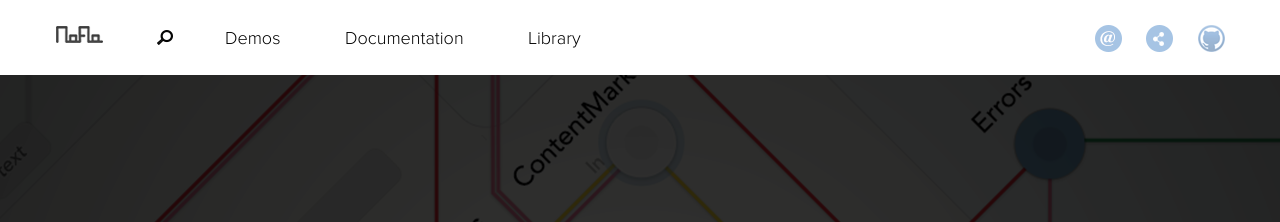
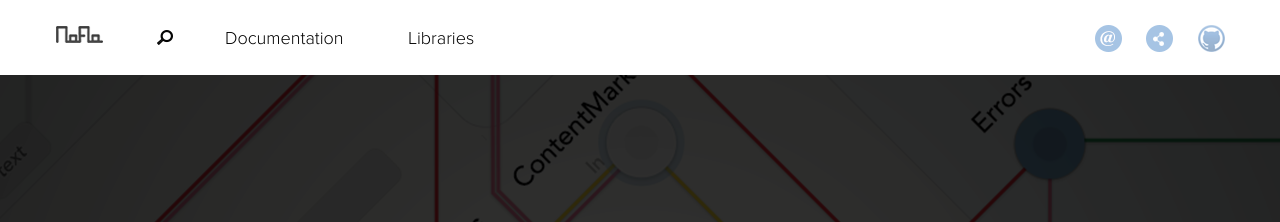
Before and after one commit to noflo/noflo.github.io, a Jekyll site: the page built from index.html, in a window 1280 px wide. Shown: the top 222 px of the page. Built offline with Jekyll 4.4.1, drawn with Linux system fonts in a browser that asks for light colours; nearby versions of some CDN libraries; Markdown is read by kramdown in place of the engine named in the settings.

Commit message:
Hide the demos page until we have demos

```diff
--- a/_includes/header.html
+++ b/_includes/header.html
@@ -15,9 +15,11 @@
         </div>
         <nav class="main-nav">
           <ul class="nav">
+            <!--
             <li><a href="{{ site.baseurl }}/demo/"{% if page.categories contains 'demo' %} class="active"{% endif %}>Demos</a></li>
+            -->
             <li><a href="{{ site.baseurl }}/documentation/"{% if page.categories contains 'documentation' %} class="active"{% endif %}>Documentation</a></li>
-            <li class="last"><a href="{{ site.baseurl }}/library/"{% if page.categories contains 'library' or page.categories contains 'component' %} class="active"{% endif %}>Library</a></li>
+            <li class="last"><a href="{{ site.baseurl }}/library/"{% if page.categories contains 'library' or page.categories contains 'component' %} class="active"{% endif %}>Libraries</a></li>
             <li class="visible-phone">
               <form action="./" method="post" class="mobile-nav-search">
                 <fieldset>
```
